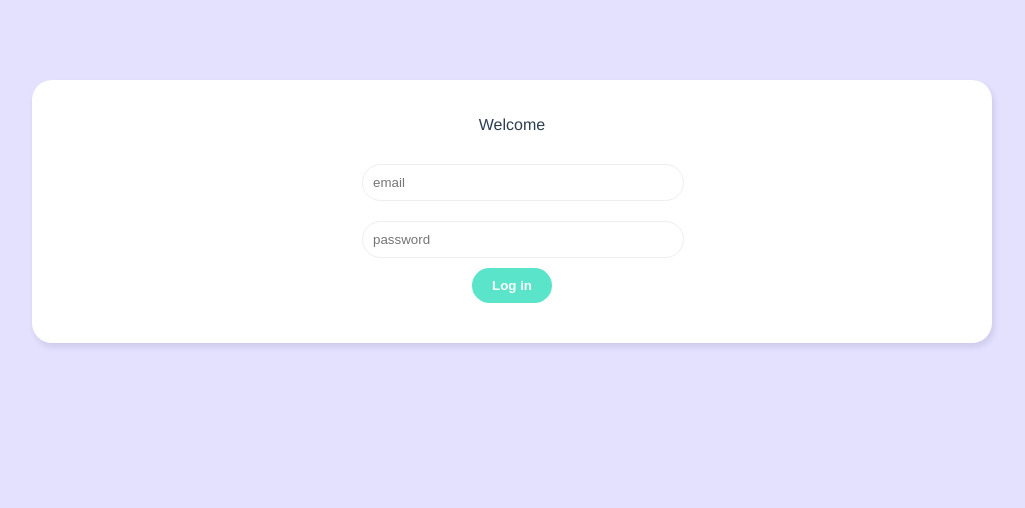
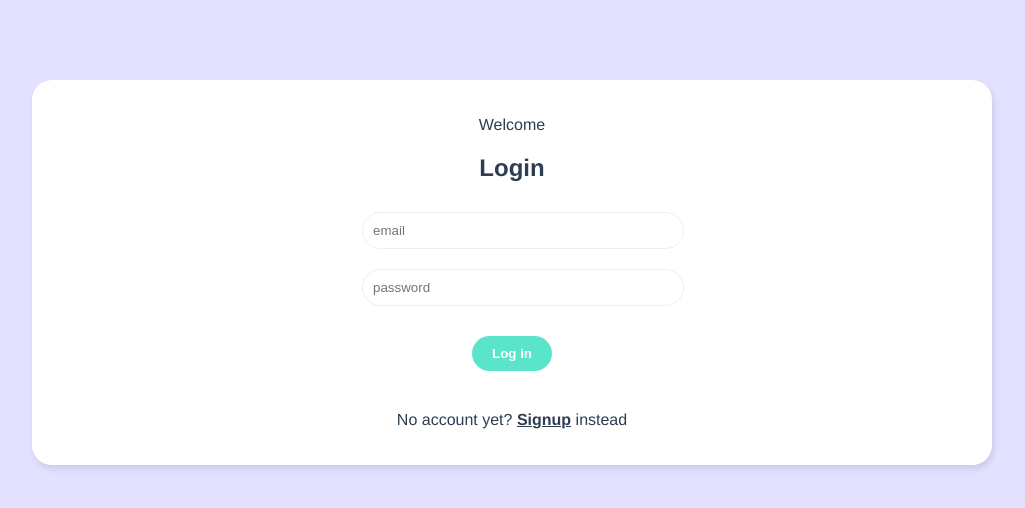
Before and after one commit to thinhnw/live-chat, a Vue app: page / in a window 1280 px wide. Shown: the top 508 px of the page, without its empty margins (128-1153 px from the left). Built offline with nearby package versions, Linux system fonts and the light colour scheme.

Commit message:
Switch between form

```diff
--- a/src/views/Welcome.vue
+++ b/src/views/Welcome.vue
@@ -1,17 +1,32 @@
 <template>
     <div class="welcome container">
         <p>Welcome</p>
-        <!-- <SignupForm /> -->
-        <LoginForm />
+        <div v-if="showLogin">
+            <h2>Login</h2>
+            <LoginForm />
+            <p>No account yet? <span @click="showLogin = false">Signup</span> instead</p>
+        </div>
+        <div v-else>
+            <SignupForm />
+            <p>Already registered? <span @click="showLogin = true">Login</span> instead</p>
+        </div>
     </div>
 </template>
 
 <script>
 import SignupForm from '../components/SignupForm.vue'
 import LoginForm from '../components/LoginForm.vue'
+import { ref } from 'vue'
 
 export default {
-    components: { SignupForm, LoginForm }
+    components: { SignupForm, LoginForm },
+    setup() {
+        const showLogin = ref(true)
+
+        return {
+            showLogin
+        }
+    }
 }
 </script>
 
@@ -37,4 +52,12 @@
     color: #999;
     margin: 10px auto;
 }
+.welcome span {
+    font-weight: bold;
+    text-decoration: underline;
+    cursor: pointer;
+}
+.welcome button {
+    margin: 20px auto;
+}
 </style>
```
